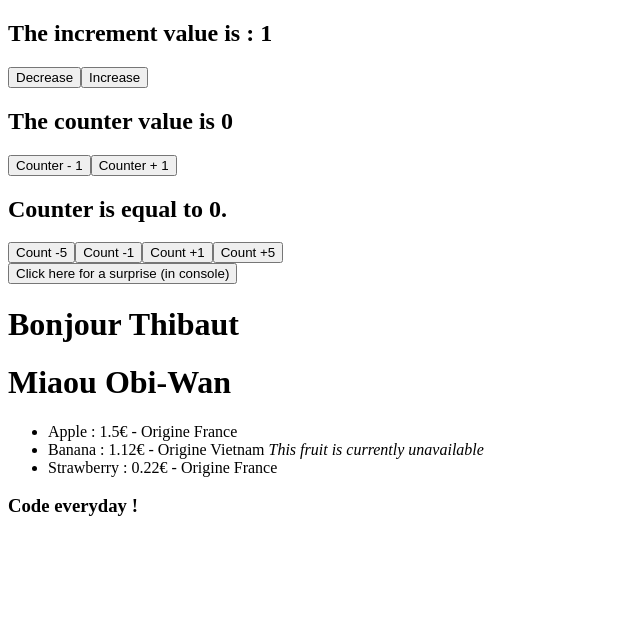
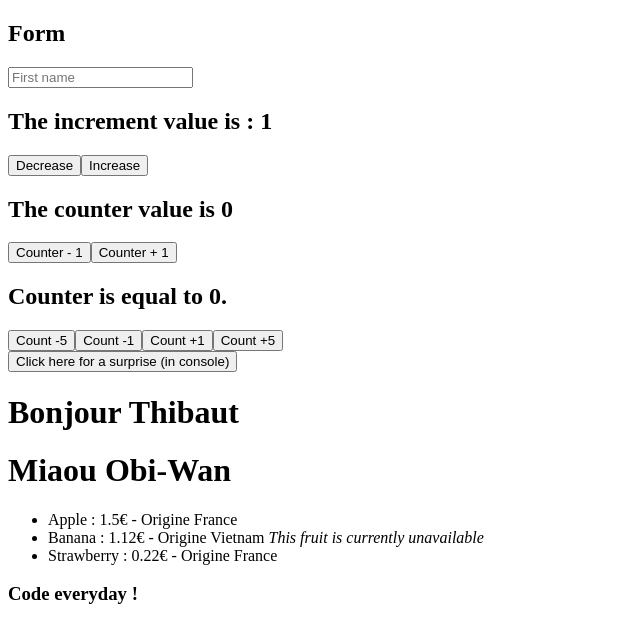
Before and after one commit to teberhart/react-tutorial, a React (Vite) app: page / in a window 1280 px wide. Shown: the top 642 px of the page, without its empty margins (0-640 px from the left). Built offline with nearby package versions, Linux system fonts and the light colour scheme.

Commit message:
tutorial 25

```diff
--- a/src/App.jsx
+++ b/src/App.jsx
@@ -4,6 +4,7 @@ import Conditional from "./components/Conditional.jsx";
 import Message from "./components/Message.jsx";
 import Counter from "./components/Counter.jsx";
 import ComplexCounter from "./components/ComplexCounter.jsx";
+import Form from "./components/Form.jsx";
 
 function App() {
     const personThibaut = {
@@ -16,6 +17,7 @@ function App() {
     }
     return (
         <div className="App">
+            <Form />
             <ComplexCounter />
             <Counter />
             <Message />
--- /dev/null
+++ b/src/components/Form.jsx
@@ -0,0 +1,16 @@
+import {useState} from "react";
+
+export default function Form() {
+    const [firstName, setFirstName] = useState("");
+
+    return (
+        <div>
+            <h2>Form</h2>
+            <form>
+                <input type="text" placeholder="First name" value={firstName}
+                       onChange={(e)=>setFirstName(e.target.value)}
+                ></input>
+            </form>
+        </div>
+    );
+}
```
